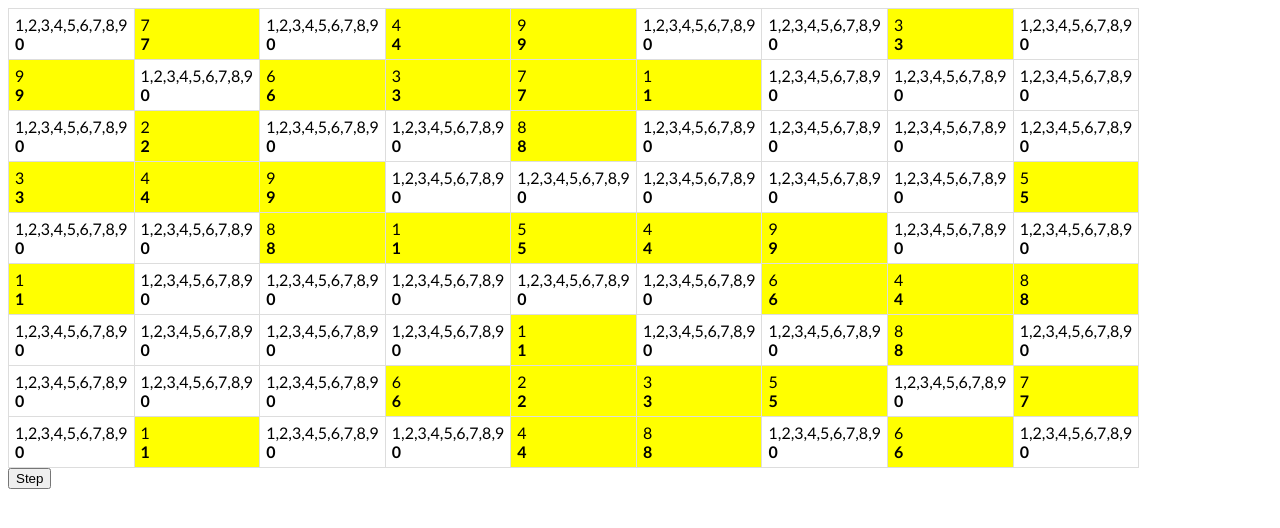
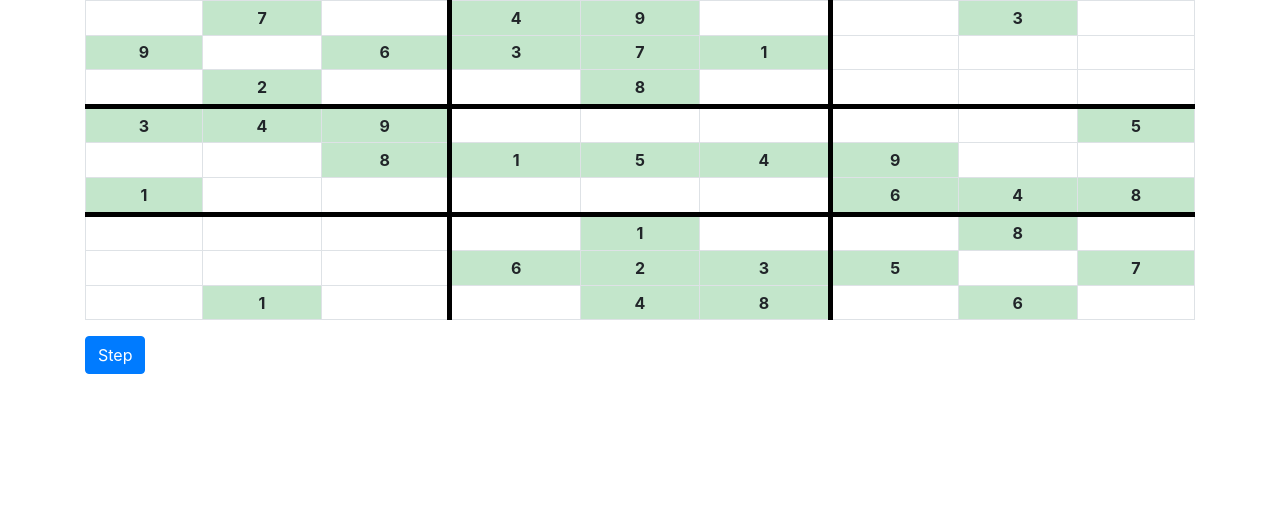
Before and after one commit to cgorton1313/sudoku, a plain HTML site: page index.html in a window 1280 px wide. Drawn offline with nearby package versions, Linux system fonts and the light colour scheme.

Commit message:
add bootstrap and style grid

```diff
--- a/index.html
+++ b/index.html
@@ -2,15 +2,32 @@
 <html lang="en">
 
 <head>
+    <!-- Required meta tags -->
     <meta charset="utf-8">
-    <title>Sudoku Solver</title>
-    <link rel="stylesheet" href="styles.css">
+    <meta name="viewport" content="width=device-width, initial-scale=1, shrink-to-fit=no">
+
+    <!-- Bootstrap CSS -->
+    <link rel="stylesheet" href="https://stackpath.bootstrapcdn.com/bootstrap/4.2.1/css/bootstrap.min.css" integrity="sha384-GJzZqFGwb1QTTN6wy59ffF1BuGJpLSa9DkKMp0DgiMDm4iYMj70gZWKYbI706tWS"
+        crossorigin="anonymous">
+
+    <title>Hello, world!</title>
 </head>
 
 <body onload="initSudoku()">
-    <div id="grid"></div>
+    <main role="main" class="container">
 
-    <button onClick="step()">Step</button>
+        <div id="grid" class="starter-template"></div>
+        <button type="button" class="btn btn-primary" onClick="step()">Step</button>
+
+    </main>
+    <!-- Optional JavaScript -->
+    <!-- jQuery first, then Popper.js, then Bootstrap JS -->
+    <script src="https://code.jquery.com/jquery-3.3.1.slim.min.js" integrity="sha384-q8i/X+965DzO0rT7abK41JStQIAqVgRVzpbzo5smXKp4YfRvH+8abtTE1Pi6jizo"
+        crossorigin="anonymous"></script>
+    <script src="https://cdnjs.cloudflare.com/ajax/libs/popper.js/1.14.6/umd/popper.min.js" integrity="sha384-wHAiFfRlMFy6i5SRaxvfOCifBUQy1xHdJ/yoi7FRNXMRBu5WHdZYu1hA6ZOblgut"
+        crossorigin="anonymous"></script>
+    <script src="https://stackpath.bootstrapcdn.com/bootstrap/4.2.1/js/bootstrap.min.js" integrity="sha384-B0UglyR+jN6CkvvICOB2joaf5I4l3gm9GU6Hc1og6Ls7i6U/mkkaduKaBhlAXv9k"
+        crossorigin="anonymous"></script>
     <script src="scripts.js"></script>
 </body>
 
--- a/scripts.js
+++ b/scripts.js
@@ -197,21 +197,23 @@ function drawBoard() {
     for (var tr = 0; tr < 9; tr++) {
         for (var td = 0; td < 9; td++) {
             var id = tr.toString() + td.toString();
-            document.getElementById(id).innerHTML = board[tr][td].list + "<br/><strong>" + board[tr][td].answer + "</strong>";
+            //document.getElementById(id).innerHTML = board[tr][td].list + "<br/><strong>" + board[tr][td].answer + "</strong>";
             if (board[tr][td].answer != 0) {
-                document.getElementById(id).style.backgroundColor = "yellow";
+                document.getElementById(id).innerHTML = "<strong>" + board[tr][td].answer + "</strong>";
+                document.getElementById(id).className = "table-success";
             }
         }
     }
 }
 
 function generateBoardHtml() {
-    gridHtml += "<table>";
+    gridHtml += "<table class=\"table table-bordered table-sm\">";
 
     for (var tr = 0; tr < 9; tr++) {
         gridHtml += "<tr>";
         for (var td = 0; td < 9; td++) {
-            gridHtml += "<td id=" + tr + td + ">";
+            var id = tr.toString() + td.toString();
+            gridHtml += "<td id=" + id + " align=\"center\"></td>";
         }
         gridHtml += "</tr>";
     }
@@ -219,4 +221,21 @@ function generateBoardHtml() {
     gridHtml += "</table>";
 
     document.getElementById("grid").innerHTML = gridHtml;
+
+    setBorders();
 }
+
+function setBorders() {
+    for (var tr = 0; tr < 9; tr++) {
+        for (var td = 0; td < 9; td++) {
+            if (tr == 2 || tr == 5) {
+                var id = tr.toString() + td.toString();
+                document.getElementById(id).style.borderBottom = "5px solid black";
+            }
+            if (td == 2 || td == 5) {
+                var id = tr.toString() + td.toString();
+                document.getElementById(id).style.borderRight = "5px solid black";
+            }
+        }
+    }
+}
```
